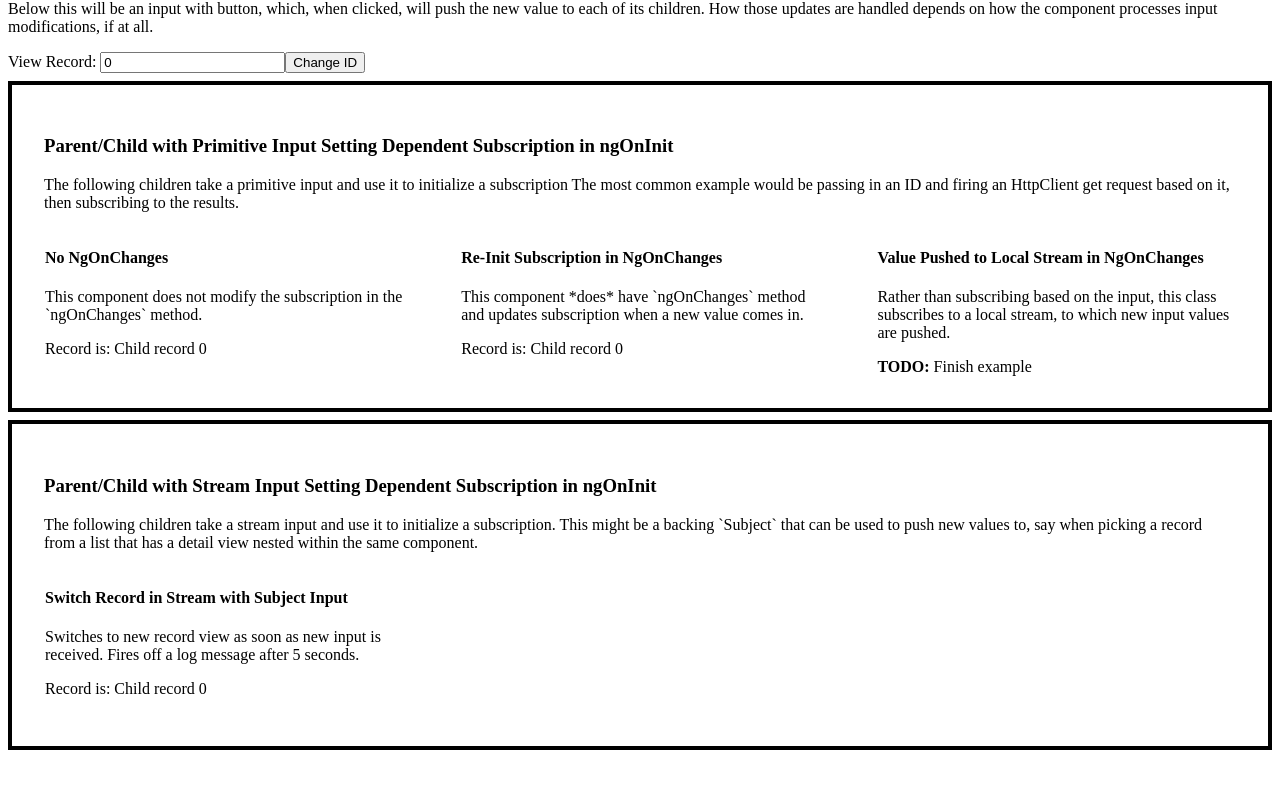
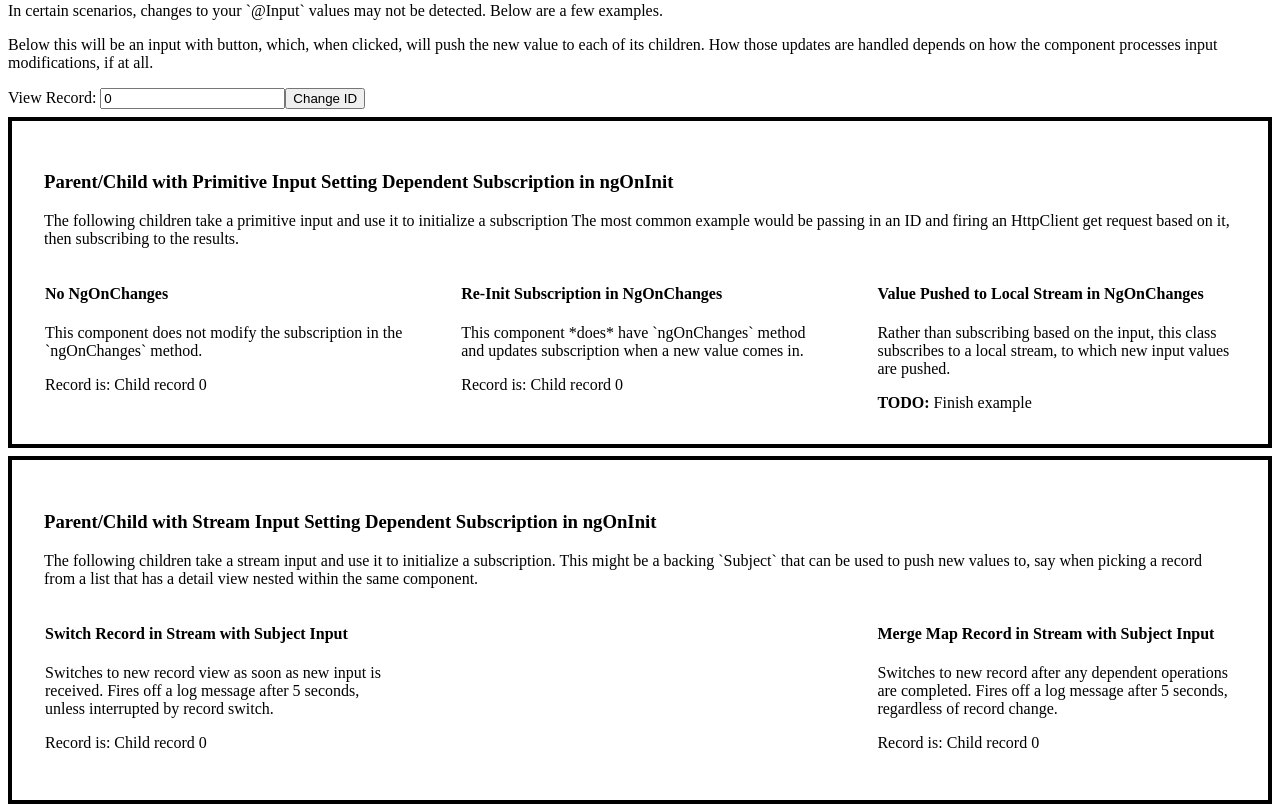
Before and after one commit to ReservedDeveloper/rxjs-observable-examples, an Angular app: page /change in a window 1280 px wide. Shown: the part 463-1275 px from the top of the page. Before the commit the page ends 1221 px from the top, so only its background shows below. Built offline with nearby package versions, Linux system fonts and the light colour scheme.

Commit message:
Added `mergeMap` example

```diff
--- a/src/app/change-detection-example/change-detection-example.module.ts
+++ b/src/app/change-detection-example/change-detection-example.module.ts
@@ -10,6 +10,7 @@ import { NoChangeChildComponent } from './no-change-child/no-change-child.compon
 import { ChildRecordService } from './child-record.service';
 import { StreamInputSwitchChildComponent } from './stream-input-switch-child/stream-input-switch-child.component';
 import { SubjectBackedChildComponent } from './subject-backed-child/subject-backed-child.component';
+import { StreamInputMergeMapChildComponent } from './stream-input-merge-map-child/stream-input-merge-map-child.component';
 
 @NgModule({
   imports: [
@@ -23,7 +24,8 @@ import { SubjectBackedChildComponent } from './subject-backed-child/subject-back
     ChangeChildComponent,
     NoChangeChildComponent,
     StreamInputSwitchChildComponent,
-    SubjectBackedChildComponent
+    SubjectBackedChildComponent,
+    StreamInputMergeMapChildComponent
   ],
   providers: [
     ChildRecordService
--- a/src/app/change-detection-example/change-parent/change-parent.component.html
+++ b/src/app/change-detection-example/change-parent/change-parent.component.html
@@ -31,6 +31,7 @@
     </p>
     <div class="three-column">
       <app-stream-input-switch-child [idStream]="this.childIdStream"></app-stream-input-switch-child>
+      <app-stream-input-merge-map-child [idStream]="this.childIdStream"></app-stream-input-merge-map-child>
     </div>
   </div>
 </div>
--- /dev/null
+++ b/src/app/change-detection-example/stream-input-merge-map-child/stream-input-merge-map-child.component.html
@@ -0,0 +1,8 @@
+<div>
+  <h4>Merge Map Record in Stream with Subject Input</h4>
+  <p>
+    Switches to new record after any dependent operations are completed.
+    Fires off a log message after 5 seconds, regardless of record change.
+  </p>
+  <p>Record is: <span>{{ this.record }}</span></p>
+</div>
--- /dev/null
+++ b/src/app/change-detection-example/stream-input-merge-map-child/stream-input-merge-map-child.component.ts
@@ -0,0 +1,57 @@
+import { Component, Input, OnDestroy, OnInit } from '@angular/core';
+import { Observable, Subscription } from 'rxjs';
+import { LogService } from '../../log.service';
+import { ChildRecordService } from '../child-record.service';
+import { delay, mergeMap, tap } from 'rxjs/operators';
+
+/**
+ * Child which performs a `mergeMap` operation on the id received in the stream to
+ * fetch a new record based on the value after any existing fetches have completed.
+ * This is most useful in scenarios when you have dependent operations against
+ * the record, to ensure you do not have any dependent operations lost with the network switch
+ */
+@Component({
+  selector: 'app-stream-input-merge-map-child',
+  templateUrl: './stream-input-merge-map-child.component.html',
+  styleUrls: ['./stream-input-merge-map-child.component.scss']
+})
+export class StreamInputMergeMapChildComponent implements OnInit, OnDestroy {
+
+  @Input()
+  idStream: Observable<number>;
+
+  previousId: number;
+  record = '';
+  private recordSubscription: Subscription;
+
+  constructor(
+    private logService: LogService,
+    private childRecordService: ChildRecordService
+  ) {
+  }
+
+  ngOnInit() {
+    this.recordSubscription = this.idStream
+      .pipe(
+        tap((id: number) => {
+          this.logService.log(`Change detected for StreamInputMergeMapChildComponent. Old value:
+          ${this.previousId || 'null'}, New value: ${id}`);
+        }),
+        mergeMap((id: number) => {
+          return this.childRecordService.getChildRecord(id)
+            .pipe(
+              delay(5000),
+              tap(() => this.logService.log(`StreamInputMergeMapChildComponent record for ${id} received after 5s`))
+            );
+        }),
+      )
+      .subscribe((record: string) => this.record = record);
+
+  }
+
+  ngOnDestroy(): void {
+    if (this.recordSubscription) {
+      this.recordSubscription.unsubscribe();
+    }
+  }
+}
--- a/src/app/change-detection-example/stream-input-switch-child/stream-input-switch-child.component.html
+++ b/src/app/change-detection-example/stream-input-switch-child/stream-input-switch-child.component.html
@@ -2,7 +2,7 @@
   <h4>Switch Record in Stream with Subject Input</h4>
   <p>
     Switches to new record view as soon as new input is received.
-    Fires off a log message after 5 seconds.
+    Fires off a log message after 5 seconds, unless interrupted by record switch.
   </p>
   <p>Record is: <span>{{ this.record }}</span></p>
 </div>
```
Also changed, not shown: src/app/change-detection-example/stream-input-merge-map-child/stream-input-merge-map-child.component.scss (added), 1 other file (tests, documents, lock files or other folders).
